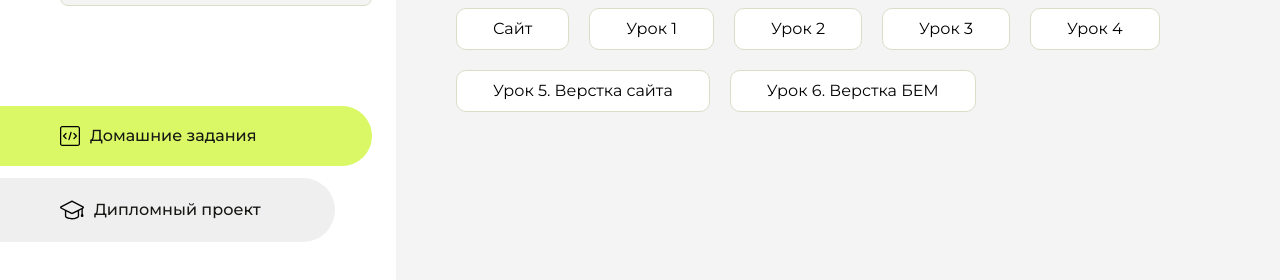
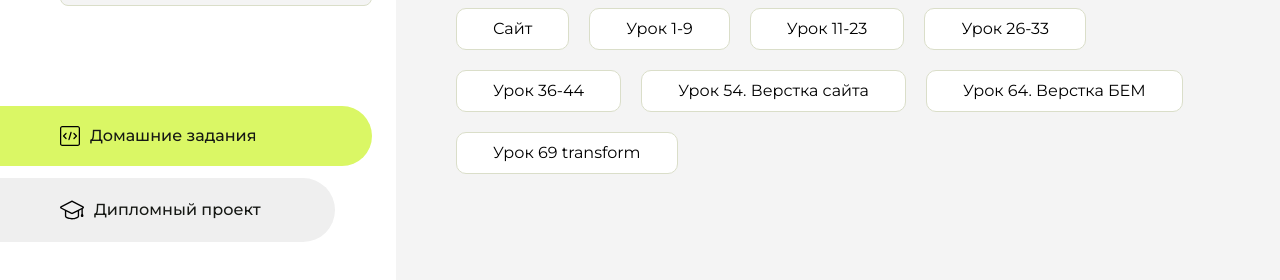
Before and after one commit to specSach/HomeWork, a plain HTML site: page index.html in a window 1280 px wide. Shown: the part 230-510 px from the top of the page. Drawn offline with Linux system fonts and the light colour scheme.

Commit message:
Update index.html

```diff
--- a/index.html
+++ b/index.html
@@ -96,22 +96,25 @@
                         <a href="website/index.html">Сайт</a>
                     </li>
                     <li class="content__list-item">
-                        <a href="lesson1/index.html">Урок 1</a>
+                        <a href="lesson1/index.html">Урок 1-9</a>
                     </li>
                     <li class="content__list-item">
-                        <a href="lesson2/index.html">Урок 2</a>
+                        <a href="lesson2/index.html">Урок 11-23</a>
                     </li>
                     <li class="content__list-item">
-                        <a href="lesson3/index.html">Урок 3</a>
+                        <a href="lesson3/index.html">Урок 26-33</a>
                     </li>
                     <li class="content__list-item">
-                        <a href="lesson4/index.html">Урок 4</a>
+                        <a href="lesson4/index.html">Урок 36-44</a>
                     </li>
                     <li class="content__list-item">
-                        <a href="WebSite-Aroken/index.html">Урок 5. Верстка сайта</a>
+                        <a href="WebSite-Aroken/index.html">Урок 54. Верстка сайта</a>
                     </li>
                     <li class="content__list-item">
-                        <a href="WebSite-BEM/index.html">Урок 6. Верстка БЕМ</a>
+                        <a href="WebSite-BEM/index.html">Урок 64. Верстка БЕМ</a>
+                    </li>
+                    <li class="content__list-item">
+                        <a href="lesson69/index.html">Урок 69 transform</a>
                     </li>
                 </ul>
             </div>
```
